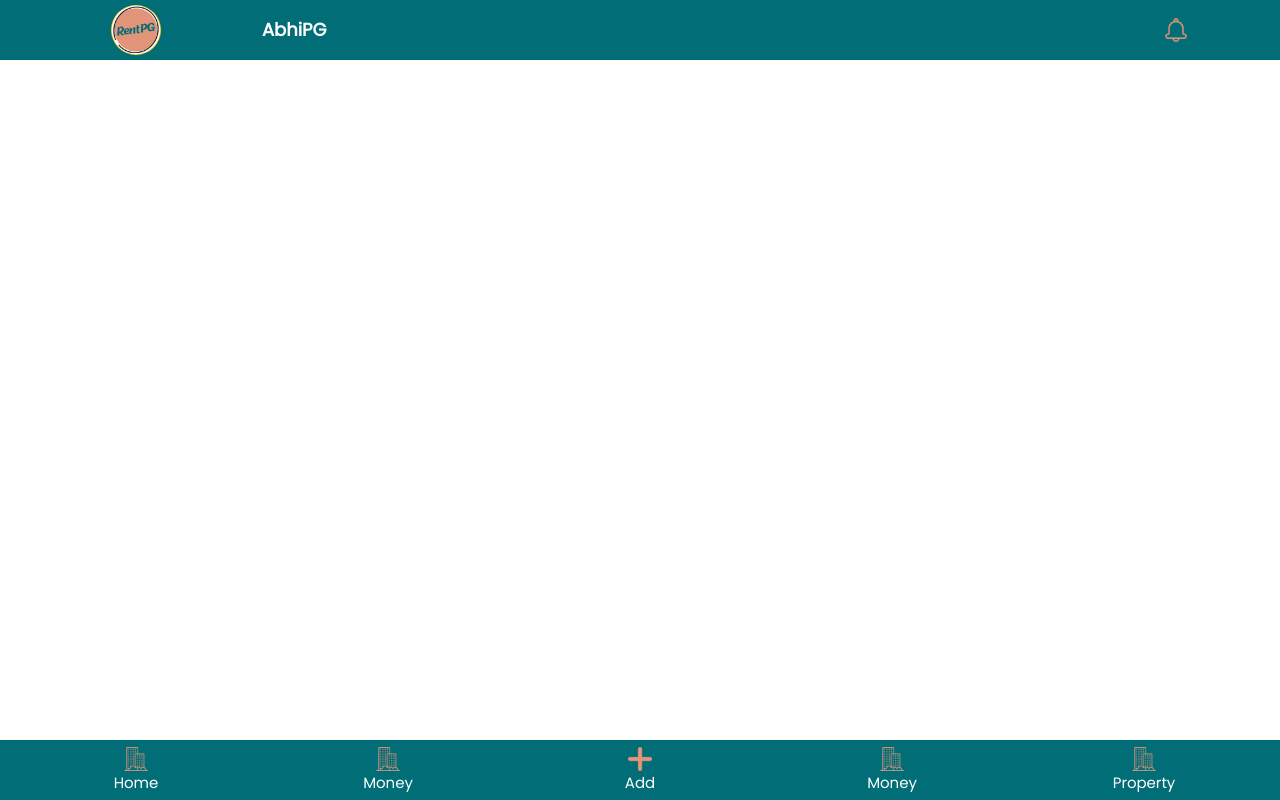
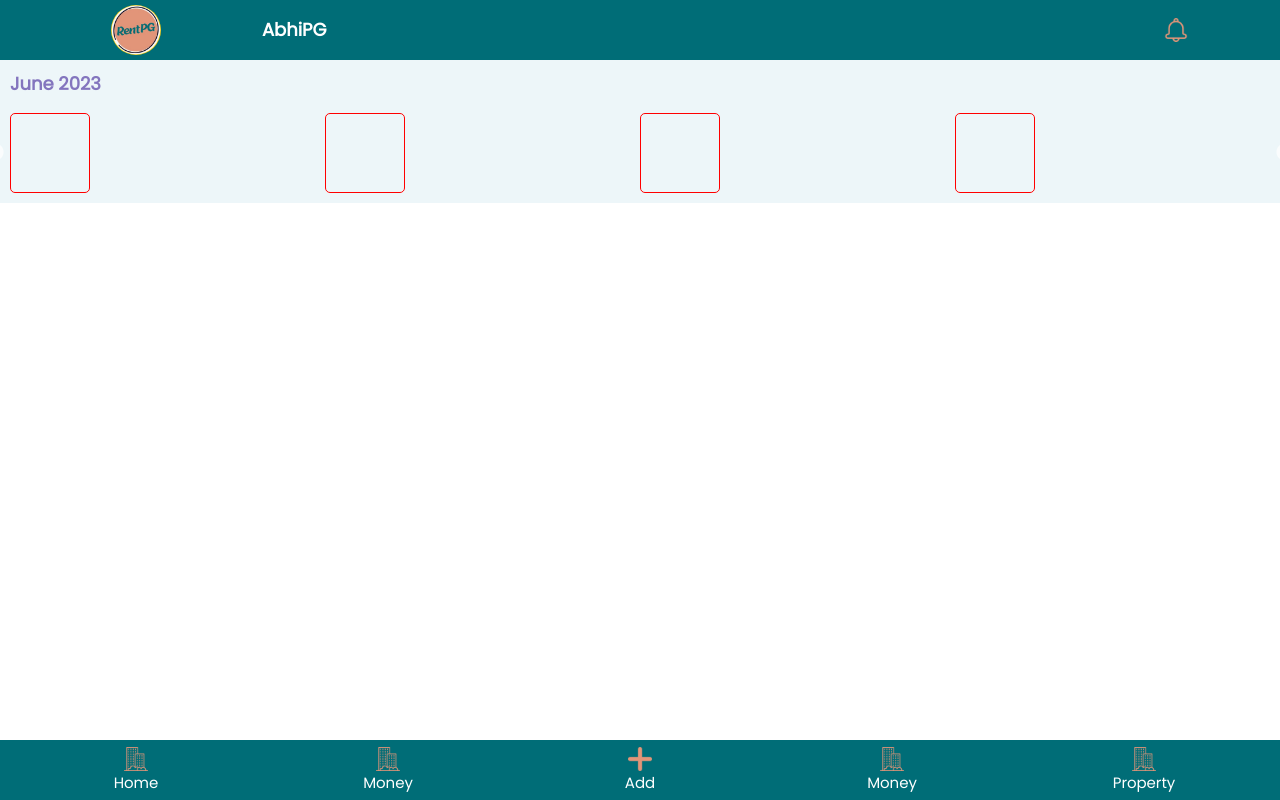
Before and after one commit to codeWithJooy/RentPg, a React (Create React App) app in the folder frontend/: page /home in a window 1280 px wide. Built offline with nearby package versions, Linux system fonts and the light colour scheme.

Commit message:
Hightligts added in main Page

```diff
--- a/frontend/src/Pages/Home/Home.css
+++ b/frontend/src/Pages/Home/Home.css
@@ -8,3 +8,8 @@
   justify-content: flex-start;
   position: relative;
 }
+.homeContainer {
+  width: 100%;
+  min-height: 20px;
+  padding: 0px 10px;
+}
--- a/frontend/src/Pages/Home/Home.js
+++ b/frontend/src/Pages/Home/Home.js
@@ -1,10 +1,15 @@
 import React from "react";
 import Header from "../../Components/Header/Header";
 import Footer from "../../Components/Footer/Footer";
+import Highlights from "../../Components/Home/Highlights/Highlights";
+
 const Home = () => {
   return (
     <div className="home">
       <Header />
+      <div className="homeContainer">
+        <Highlights />
+      </div>
       <Footer />
     </div>
   );
```
